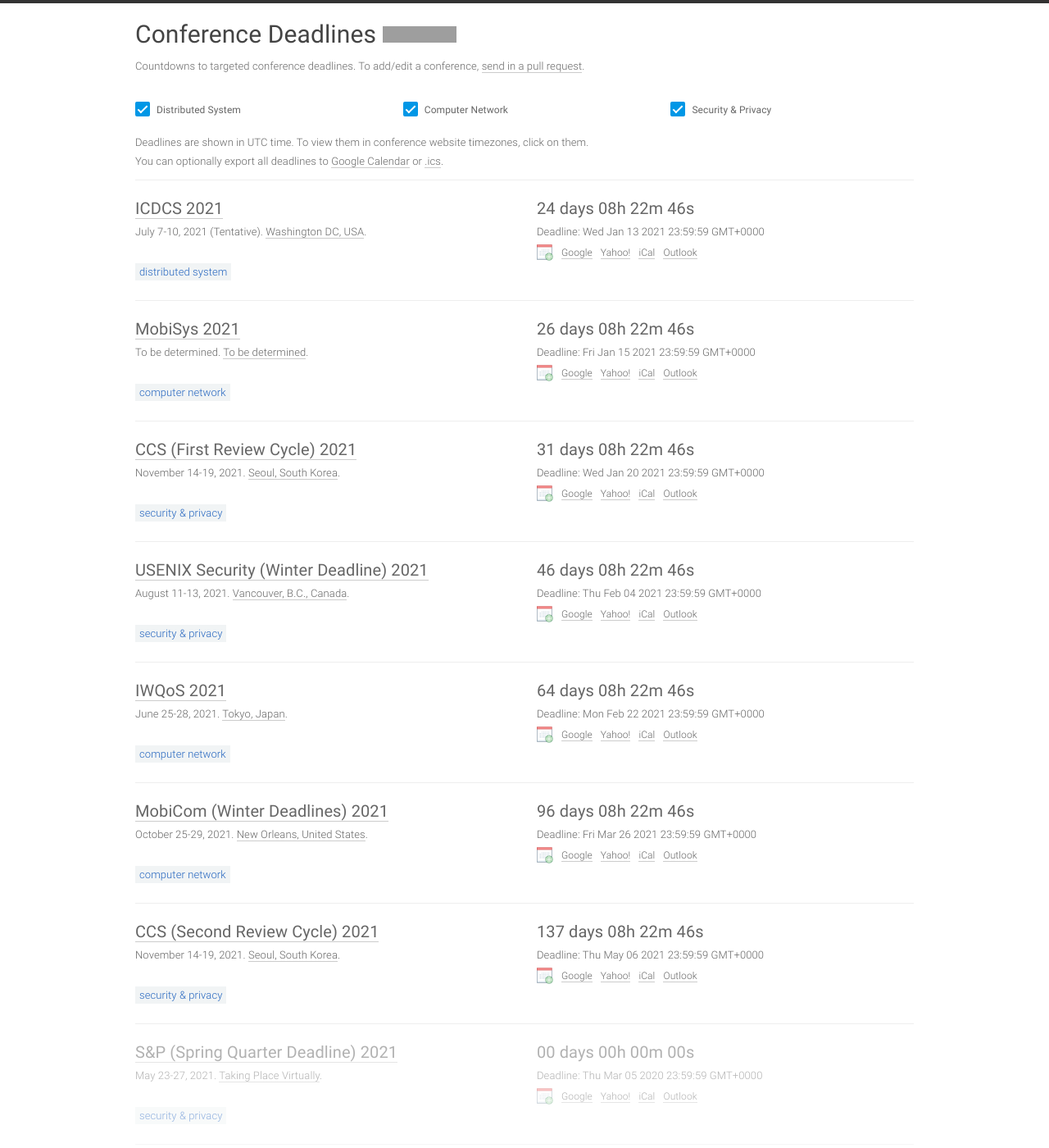
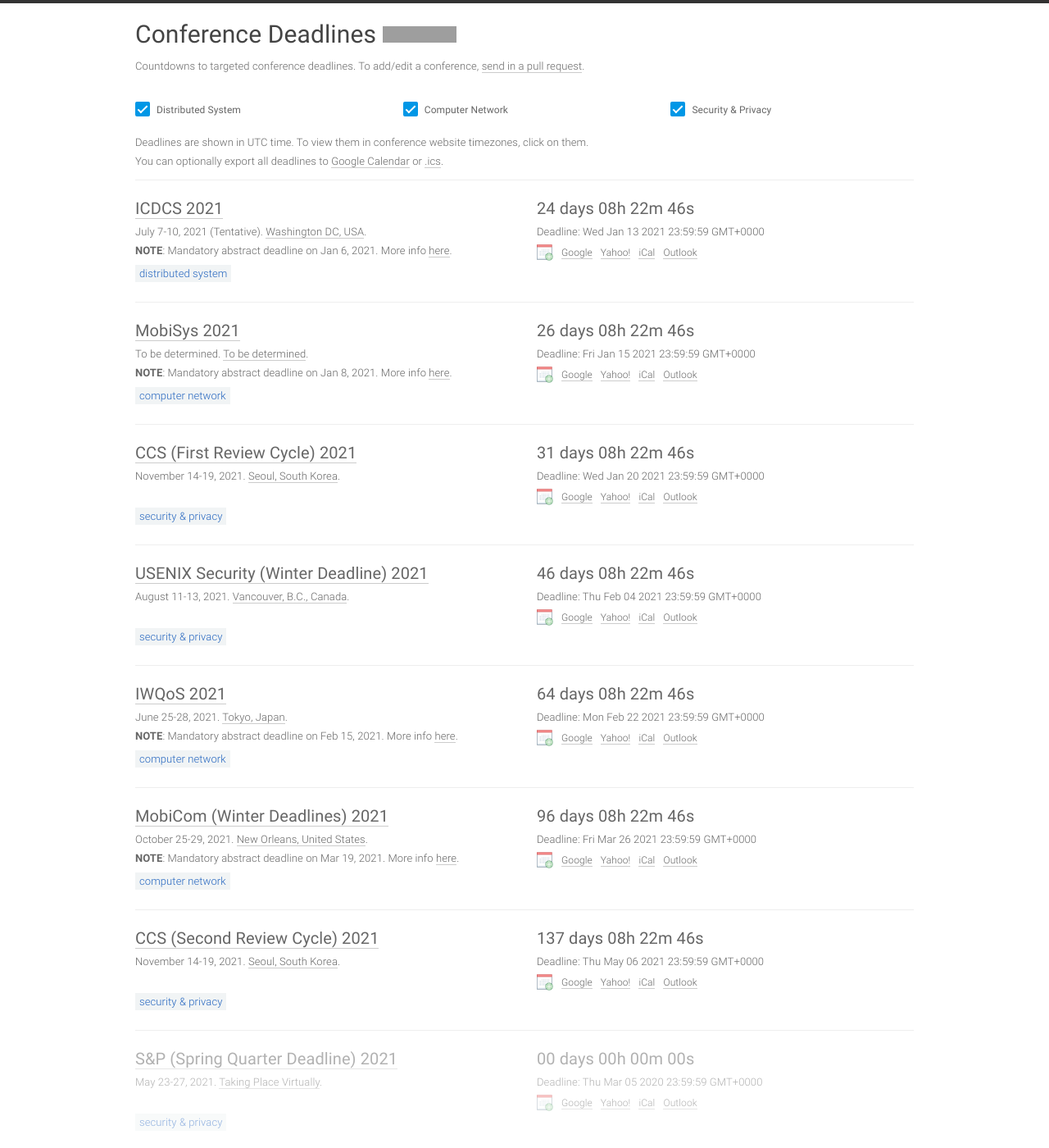
Before and after one commit to imtypist/conf-deadlines, a Jekyll site: the page built from index.html, in a window 1280 px wide and 1400 px high. Shown: the whole window at 82% size. Built offline with Jekyll 4.4.1, drawn with Linux system fonts in a browser that asks for light colours; some of the changed text lies outside the part shown; grey boxes are pictures that could not be loaded.

Commit message:
add 'note' attributes for abstract deadlines

```diff
--- a/_data/conferences.yml
+++ b/_data/conferences.yml
@@ -12,6 +12,7 @@
   date: July 7-10, 2021 (Tentative)
   place: Washington DC, USA
   sub: DS
+  note: '<b>NOTE</b>: Mandatory abstract deadline on Jan 6, 2021. More info <a href=''https://icdcs2021.us/''>here</a>.'
 
 # Computer Network
 
@@ -25,6 +26,7 @@
   date: Week of July 26, 2021
   place: Shanghai, China (Hybrid mode)
   sub: CN
+  note: '<b>NOTE</b>: Mandatory abstract deadline on Dec 12, 2020. More info <a href=''https://www.sigmobile.org/mobihoc/2021/''>here</a>.'
 
 - title: IEEE INFOCOM
   year: 2021
@@ -36,6 +38,7 @@
   date: May 10-13, 2021
   place: Virtual Conference
   sub: CN
+  note: '<b>NOTE</b>: Mandatory abstract deadline on Aug 8, 2020. More info <a href=''https://infocom2021.ieee-infocom.org/''>here</a>.'
 
 - title: MobiSys
   year: 2021
@@ -47,6 +50,7 @@
   date: To be determined
   place: To be determined
   sub: CN
+  note: '<b>NOTE</b>: Mandatory abstract deadline on Jan 8, 2021. More info <a href=''https://sigmobile.org/mobisys/2021/cfp.pdf''>here</a>.'
 
 - title: MobiCom (Summer Deadlines)
   year: 2021
@@ -58,6 +62,7 @@
   date: October 25-29, 2021
   place: New Orleans, United States
   sub: CN
+  note: '<b>NOTE</b>: Mandatory abstract deadline on Aug 21, 2020. More info <a href=''https://www.sigmobile.org/mobicom/2021/index.html''>here</a>.'
 
 - title: MobiCom (Winter Deadlines)
   year: 2021
@@ -69,6 +74,7 @@
   date: October 25-29, 2021
   place: New Orleans, United States
   sub: CN
+  note: '<b>NOTE</b>: Mandatory abstract deadline on Mar 19, 2021. More info <a href=''https://www.sigmobile.org/mobicom/2021/index.html''>here</a>.'
 
 - title: IWQoS
   year: 2021
@@ -80,6 +86,7 @@
   date: June 25-28, 2021
   place: Tokyo, Japan
   sub: CN
+  note: '<b>NOTE</b>: Mandatory abstract deadline on Feb 15, 2021. More info <a href=''https://iwqos2021.ieee-iwqos.org/''>here</a>.'
 
 - title: NSDI (Spring deadline)
   year: 2021
@@ -91,6 +98,7 @@
   date: April 12-14, 2021
   place: Virtual event
   sub: CN
+  note: '<b>NOTE</b>: Mandatory abstract deadline on Apr 10, 2020. More info <a href=''https://www.usenix.org/conference/nsdi21''>here</a>.'
 
 - title: NSDI (Fall deadline)
   year: 2021
@@ -102,6 +110,7 @@
   date: April 12-14, 2021
   place: Virtual event
   sub: CN
+  note: '<b>NOTE</b>: Mandatory abstract deadline on Sept 10, 2020. More info <a href=''https://www.usenix.org/conference/nsdi21''>here</a>.'
 
 # Security & Privacy
 
```
